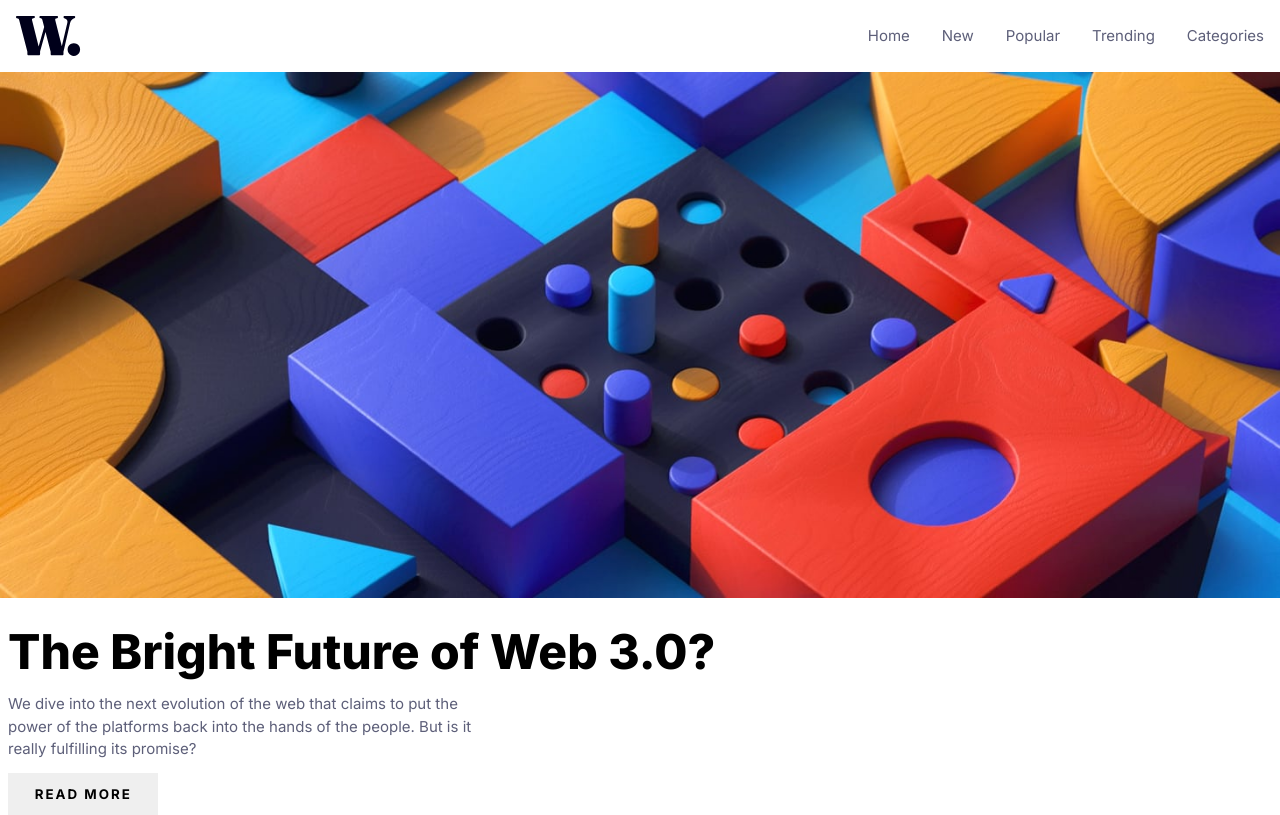
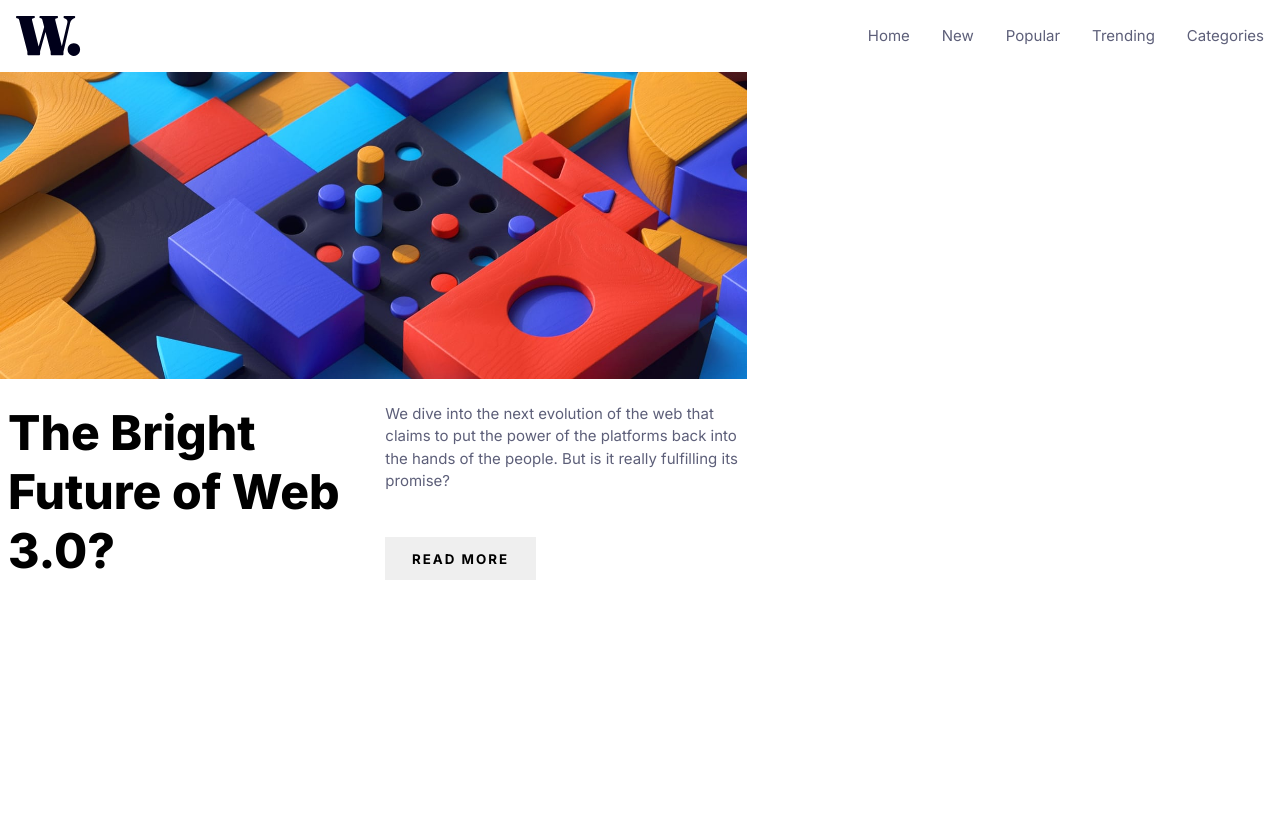
Before and after one commit to SebastianLaka/news-homepage, a Vue app: page / in a window 1280 px wide. Built offline with nearby package versions, Linux system fonts and the light colour scheme.

Commit message:
Added grid for header

```diff
--- a/src/components/Layout.vue
+++ b/src/components/Layout.vue
@@ -13,4 +13,10 @@ import HeaderMain from './header/HeaderMain.vue';
 .main-content {
   min-height: 100svh;
 }
+@media (min-width: 992px){
+  .main-content{
+    display: grid;
+    grid-template-columns: repeat(12, 1fr);
+  }
+}
 </style>
--- a/src/components/header/HeaderContent.vue
+++ b/src/components/header/HeaderContent.vue
@@ -23,4 +23,14 @@ const headerImage = ref({
     gap: 1.5em 0;
   }
 }
+@media (min-width: 992px){
+  .news-header{
+    grid-column: 1/8;
+  }
+}
+@media (min-width: 1300px){
+  .news-header{
+    grid-column: 3/8;
+  }
+}
 </style>
--- a/src/components/header/HeaderMain.vue
+++ b/src/components/header/HeaderMain.vue
@@ -1,17 +1,17 @@
 <script setup>
-import { ref, onMounted, onUnmounted } from 'vue';
-import HeaderContent from './HeaderContent.vue';
-const mobileSize = ref(false);
+import { ref, onMounted, onUnmounted } from 'vue'
+import HeaderContent from './HeaderContent.vue'
+const mobileSize = ref(false)
 const checkScreen = () => {
-  mobileSize.value = window.innerWidth <= 992;
+  mobileSize.value = window.innerWidth <= 992
 }
 onMounted(() => {
-  checkScreen();
-  window.addEventListener('resize', checkScreen);
+  checkScreen()
+  window.addEventListener('resize', checkScreen)
 })
 onUnmounted(() => {
-  checkScreen();
-  window.removeEventListener('resize', checkScreen);
+  checkScreen()
+  window.removeEventListener('resize', checkScreen)
 })
 </script>
 <template>
@@ -22,11 +22,13 @@ onUnmounted(() => {
     <template #header-content>
       <div class="news-header-content">
         <h1 class="news-header-content__header">The Bright Future of Web 3.0?</h1>
-        <p class="news-header-content__description">
+        <div class="header-content-description">
+          <p class="header-content-description__description">
             We dive into the next evolution of the web that claims to put the power of the platforms
             back into the hands of the people. But is it really fulfilling its promise?
           </p>
-        <button class="news-header-content__cta">read more</button>
+          <button class="header-content-description__cta">read more</button>
+        </div>
       </div>
     </template>
   </HeaderContent>
@@ -39,12 +41,20 @@ onUnmounted(() => {
   .news-header-content {
     @include flex-layout($flex-direction: column, $align-items: start);
     gap: 0.75em 0;
-    padding: 0 1em 0 .5em;
+    padding: 0 1em 0 0.5em;
     &__header {
       font-size: 3rem;
     }
+    .header-content-description {
+      @include flex-layout(
+        $flex-direction: column,
+        $justify-content: space-between,
+        $align-items: start
+      );
+      gap: 1.25em 0;
+      height: 100%;
       &__description {
-      max-width: 50ch;
+        max-width: 65ch;
       }
       &__cta {
         padding: 1em 2em;
@@ -53,7 +63,9 @@ onUnmounted(() => {
         font-weight: $bold-weight;
         border: none;
         background-color: getColor('soft-red');
-      transition: background-color 0.3s ease-in-out, color .3s ease-in-out;
+        transition:
+          background-color 0.3s ease-in-out,
+          color 0.3s ease-in-out;
         &:hover {
           background-color: getColor('very-dark-blue');
           color: getColor('off-white');
@@ -61,4 +73,24 @@ onUnmounted(() => {
       }
     }
   }
+}
+@media (min-width: 992px) {
+  .news-header-content {
+    display: grid;
+    grid-template-columns: repeat(2, 1fr);
+    gap: 0 1em;
+    padding: 0 0 0 0.5em;
+    .header-content-description {
+      grid-column: 2/2;
+      &__description {
+        max-width: 40ch;
+      }
+    }
+  }
+}
+@media (min-width: 1300px){
+  .news-header-content{
+    gap: 0 2em;
+  }
+}
 </style>
```
Lines whose indentation alone changed are shown as unchanged.
